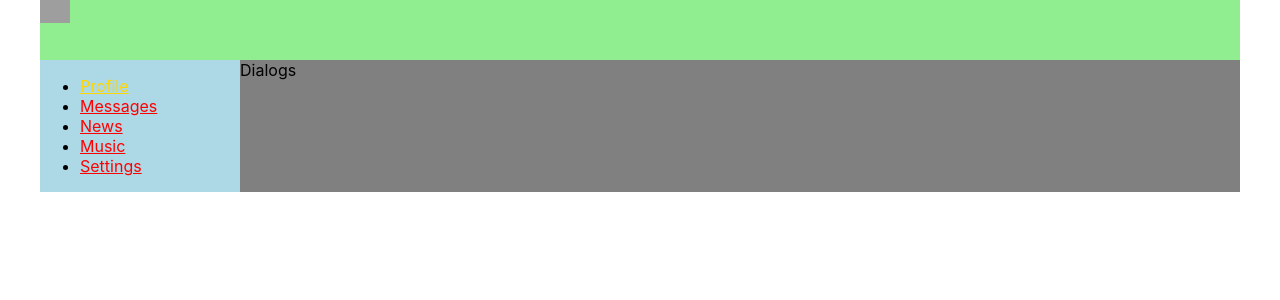
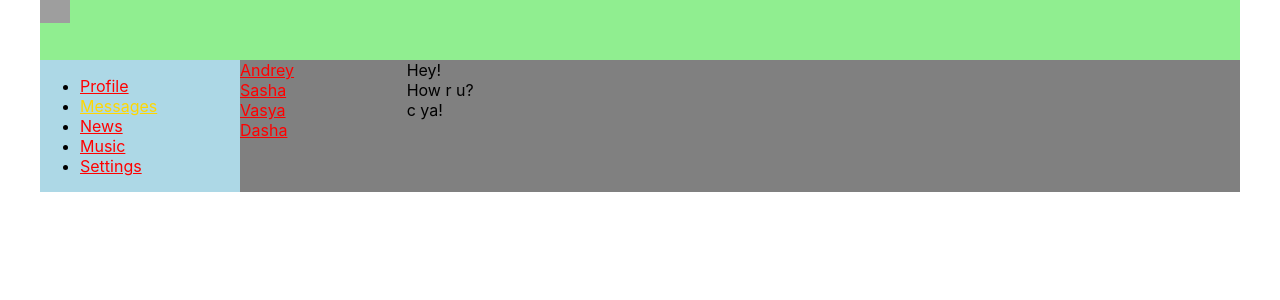
Before and after one commit to AndrewSchetkin/react_learning, a React (Create React App) app: page /dialogs in a window 1280 px wide. Shown: the top 300 px of the page. Built offline with nearby package versions, Linux system fonts and the light colour scheme; grey boxes are pictures that could not be loaded.

Commit message:
navlinks

```diff
--- a/src/components/Dialogs/Dialogs.jsx
+++ b/src/components/Dialogs/Dialogs.jsx
@@ -1,9 +1,31 @@
+import { NavLink } from "react-router-dom";
 import c from "./Dialogs.module.scss";
+
+const DialogPreview = (props) => {
+    const link = "/dialogs/" + props.id;
+    return (
+        <div>
+            <NavLink to={link} className={c.dialogPreview} activeClassName={c.active}>
+            {props.name}
+            </NavLink>
+        </div>
+    )
+}
 
 const Dialogs = () => {
     return (
-        <div>
-            Dialogs
+        <div className={c.dialogs}>
+            <div className={c.dialogsList}>
+                <DialogPreview id="1" name="Andrey"/>
+                <DialogPreview id="2" name="Sasha"/>
+                <DialogPreview id="3" name="Vasya"/>
+                <DialogPreview id="4" name="Dasha"/>
+            </div>
+            <div className="dialog">
+                <div className="dialog__row">Hey!</div>
+                <div className="dialog__row">How r u?</div>
+                <div className="dialog__row">c ya!</div>
+            </div>
         </div>
     )
 }
--- a/src/components/Dialogs/Dialogs.module.scss
+++ b/src/components/Dialogs/Dialogs.module.scss
@@ -0,0 +1,15 @@
+.dialogs {
+    display: grid;
+    grid-template-columns: 2fr 10fr;
+    .dialogsList {
+        .dialogPreview {
+            color: red;
+        }
+        .dialogPreview.active {
+            color: gold;
+        }
+    }
+    .dialog {
+
+    }
+}
--- a/src/components/Navbar/Navbar.jsx
+++ b/src/components/Navbar/Navbar.jsx
@@ -1,14 +1,15 @@
-import classes from "./Navbar.module.scss";
+import s from "./Navbar.module.scss";
+import {NavLink} from "react-router-dom";
 
 const Navbar = () => {
     return (
-        <nav className={classes.nav}>
+        <nav className={s.nav}>
             <ul>
-                <li><a href="/profile/" className={`${classes.item} ${classes.active}`}>Profile</a></li>
-                <li><a href="/dialogs/" className={classes.item}>Messages</a></li>
-                <li><a href="/news/" className={classes.item}>News</a></li>
-                <li><a href="/music/" className={classes.item}>Music</a></li>
-                <li><a href="/settings/" className={classes.item}>Settings</a></li>
+                <li><NavLink to="/profile/" activeClassName={s.active} className={s.item}>Profile</NavLink></li>
+                <li><NavLink to="/dialogs/" activeClassName={s.active} className={s.item}>Messages</NavLink></li>
+                <li><NavLink to="/news/" activeClassName={s.active} className={s.item}>News</NavLink></li>
+                <li><NavLink to="/music/" activeClassName={s.active} className={s.item}>Music</NavLink></li>
+                <li><NavLink to="/settings/" activeClassName={s.active} className={s.item}>Settings</NavLink></li>
             </ul>
         </nav>
     );
```
